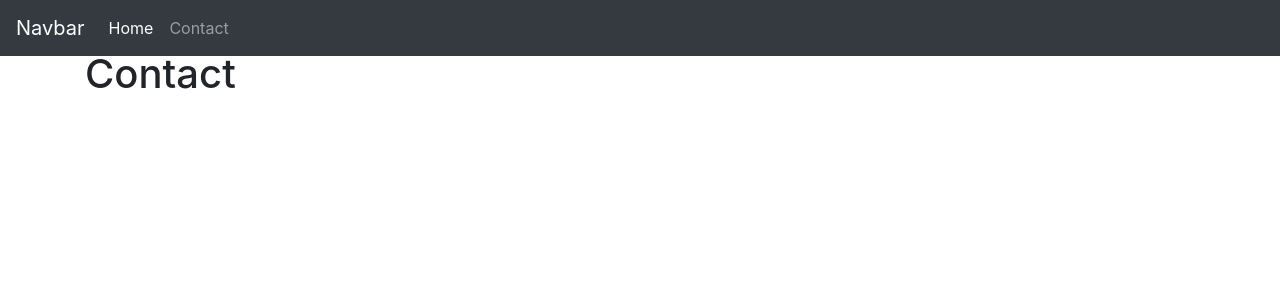
After one commit to GiuseppeVigliaturo/framework-php, a PHP site: page /contact in a window 1280 px wide. The commit adds this page. Shown: the top 300 px of the page. Run offline with PHP 8.4, Linux system fonts and the light colour scheme.

Commit message:
views and layouts

```diff
--- a/core/Application.php
+++ b/core/Application.php
@@ -3,12 +3,13 @@ namespace app\core;
 
 class Application
 {
-
+    public static string $ROOT_DIR;
     public Router $router;
     public Request $request;
 
-    public function __construct()
+    public function __construct($rootPath)
     {
+        self::$ROOT_DIR= $rootPath;
         $this->request = new Request();
         /*
         *istanziando la classe Router nel costruttore
@@ -21,6 +22,6 @@ class Application
 
     public function run()
     {
-        $this->router->resolve();
+       echo $this->router->resolve();
     }
 }
--- a/core/Router.php
+++ b/core/Router.php
@@ -22,9 +22,39 @@ class Router{
 
         $callback = $this->routes[$method][$path] ?? false;
         if ($callback === false) {
-            echo "Not found";
-            exit;
+            return "Not found";
+
         }
-        echo call_user_func($callback);
+        if (is_string($callback)) {
+            return $this->renderView($callback);
+        }
+        return call_user_func($callback);
     }
+
+
+    public function renderView($view)
+    {
+        $layoutContent = $this->layoutContent();
+        $viewContent = $this->renderOnlyView($view);
+        return str_replace('{{content}}', $viewContent, $layoutContent);
+    }
+
+    protected function layoutContent(){
+
+        //comincio a catturare l'output nel buffer
+        ob_start();
+        //catturo il layout
+        include_once Application::$ROOT_DIR."/views/layouts/main.php";
+        //ritorno ciò che ho catturato pulendo il buffer
+        return ob_get_clean();
+    }
+
+    protected function renderOnlyView($view) {
+
+        ob_start();
+        include_once Application::$ROOT_DIR ."/views/$view.php";
+        return ob_get_clean();
+    }
+
+
 }
--- a/index.php
+++ b/public/index.php
@@ -1,14 +1,14 @@
 <?php
 
-require_once __DIR__."/vendor/autoload.php";
+require_once __DIR__."/../vendor/autoload.php";
 //dopo aver importato la classe autoload
 // con use evito di ripetere ogni volta il percorso assoluto
 //quando istanzio una classe
 use app\core\Application;
-$app = new Application();
+$app = new Application(dirname(__DIR__));
 
-$app->router->get('/',function(){
-    echo "Hello World";
-});
+$app->router->get('/','home');
+
+$app->router->get('/contact', 'contact');
 
 $app-> run();
--- /dev/null
+++ b/public/style.css
@@ -0,0 +1,3 @@
+.container{
+    margin-top: 50px;
+}
--- /dev/null
+++ b/views/contact.php
@@ -0,0 +1 @@
+<h1>Contact</h1>
--- /dev/null
+++ b/views/home.php
@@ -0,0 +1 @@
+<h1>HOME</h1>
--- /dev/null
+++ b/views/layouts/main.php
@@ -0,0 +1,44 @@
+<!doctype html>
+<html lang="en">
+
+<head>
+    <meta charset="utf-8">
+    <meta name="viewport" content="width=device-width, initial-scale=1, shrink-to-fit=no">
+    <meta name="description" content="">
+    <meta name="author" content="Mark Otto, Jacob Thornton, and Bootstrap contributors">
+    <meta name="generator" content="Jekyll v4.1.1">
+    <title>Framework php</title>
+    <link rel="stylesheet" href="https://cdn.jsdelivr.net/npm/bootstrap@4.5.3/dist/css/bootstrap.min.css" integrity="sha384-TX8t27EcRE3e/ihU7zmQxVncDAy5uIKz4rEkgIXeMed4M0jlfIDPvg6uqKI2xXr2" crossorigin="anonymous">
+    <link rel="stylesheet" href="style.css">
+</head>
+
+<body>
+    <nav class="navbar navbar-expand-md navbar-dark bg-dark fixed-top">
+        <a class="navbar-brand" href="#">Navbar</a>
+        <button class="navbar-toggler" type="button" data-toggle="collapse" data-target="#navbarsExampleDefault" aria-controls="navbarsExampleDefault" aria-expanded="false" aria-label="Toggle navigation">
+            <span class="navbar-toggler-icon"></span>
+        </button>
+
+        <div class="collapse navbar-collapse" id="navbarsExampleDefault">
+            <ul class="navbar-nav mr-auto">
+                <li class="nav-item active">
+                    <a class="nav-link" href="/">Home <span class="sr-only">(current)</span></a>
+                </li>
+                <li class="nav-item">
+                    <a class="nav-link" href="/contact">Contact</a>
+                </li>
+
+            </ul>
+
+        </div>
+    </nav>
+
+    <div class="container">
+
+        {{content}}
+
+    </div>
+
+</body>
+
+</html>
```
Also changed, not shown: 2 other files.
